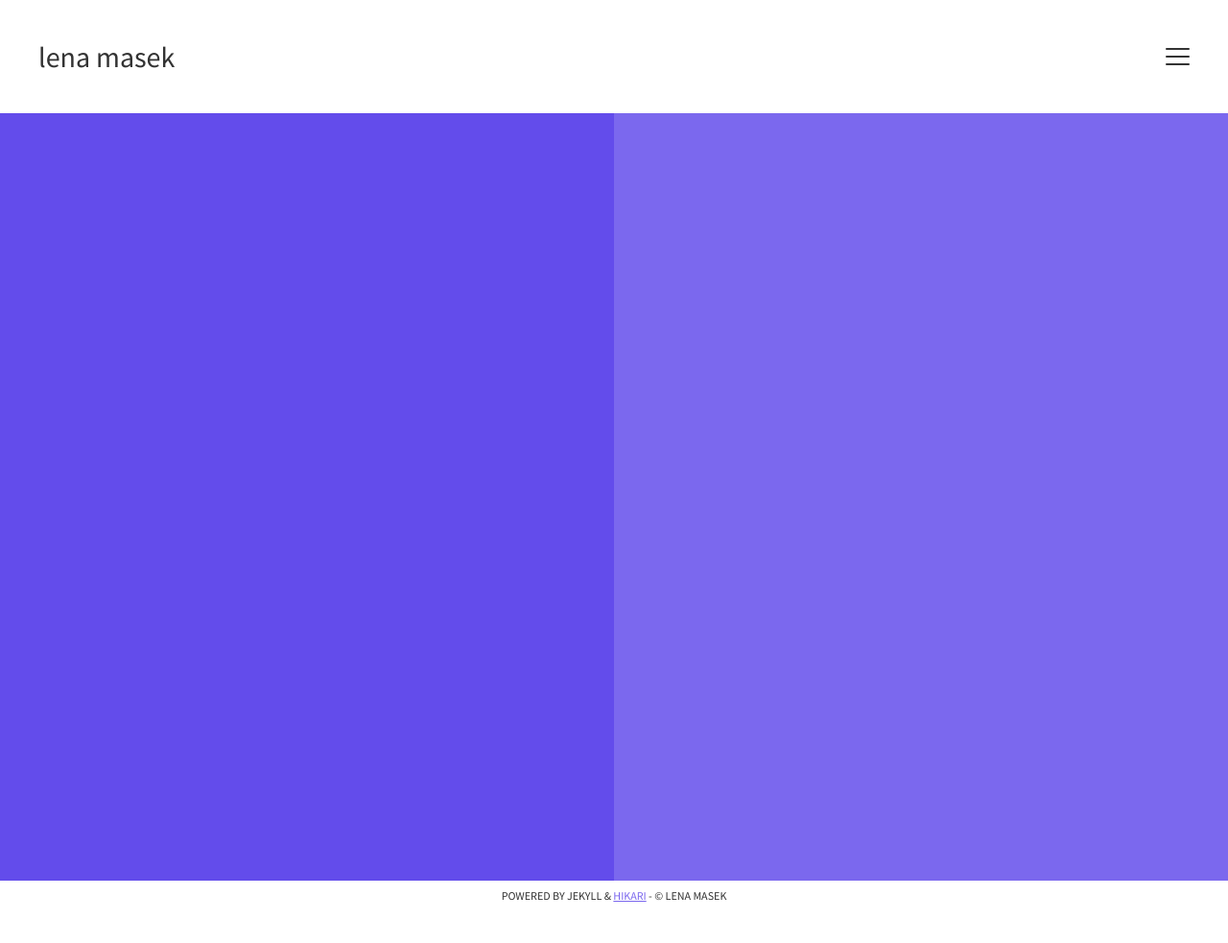
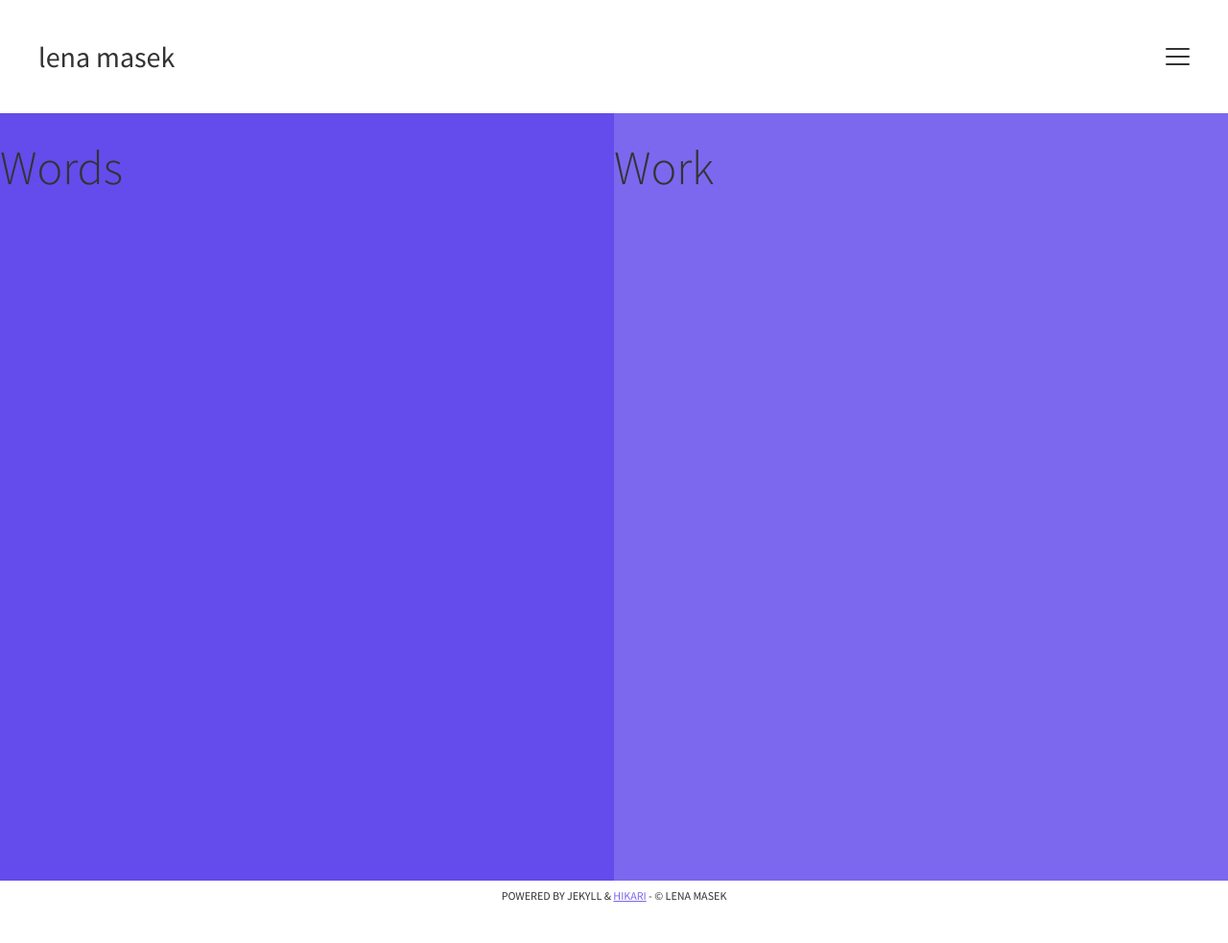
Before and after one commit to lenamasek/lenamasek.github.io, a Jekyll site: the page built from frontpage.html, in a window 1280 px wide. Shown: the whole page at 96% size. Built offline with Jekyll 4.4.1, drawn with Linux system fonts in a browser that asks for light colours.

Commit message:
frontpage

```diff
--- a/frontpage.html
+++ b/frontpage.html
@@ -6,7 +6,9 @@ title: Homepage
 <div id="home">
 
 <div class="words">
+<h1>Words</h1>
 </div>
 
 <div class="work">
+<h1>Work</h1>
 </div>
```
